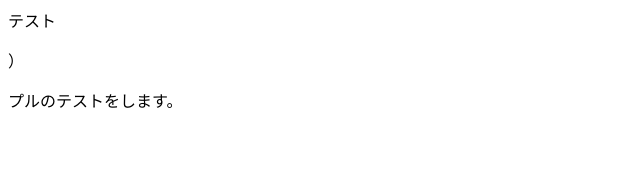
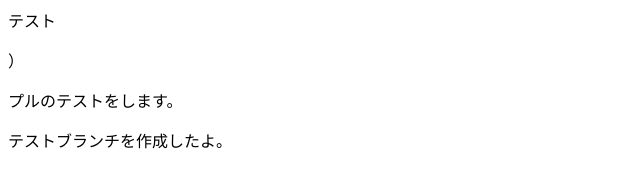
Before and after one commit to suzuki-rurika/suzuki, a plain HTML site: page index.html in a window 1280 px wide. Shown: the whole page, without its empty margins (0-640 px from the left). Drawn offline with Linux system fonts and the light colour scheme.

Commit message:
テストブランチのコミット」

```diff
--- a/index.html
+++ b/index.html
@@ -1,2 +1,3 @@
 <p>テスト</p>）
 <p>プルのテストをします。</p>
+<p>テストブランチを作成したよ。</p>
```
